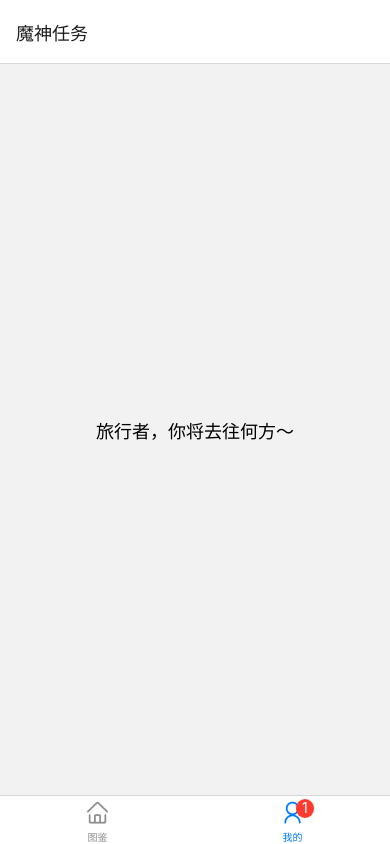
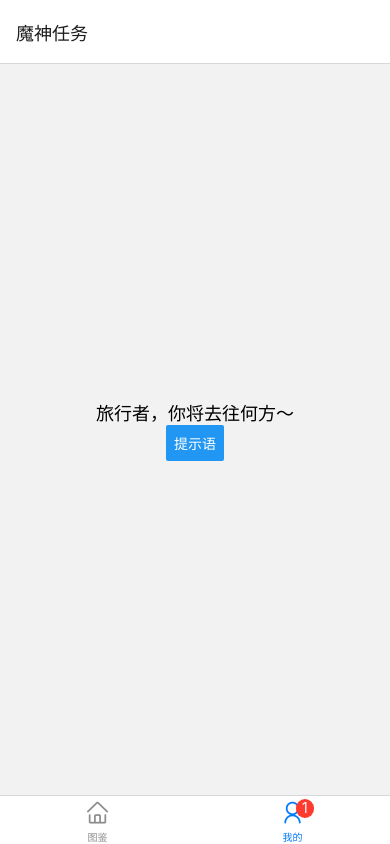
Before and after one commit to jsdawn/rn-bachongdaren, a React Native app: screen /MyTab in a window 390 px wide. Built offline with nearby package versions, Linux system fonts and the light colour scheme; no server answers.

Commit message:
add Android module

```diff
--- a/src/views/My/index.js
+++ b/src/views/My/index.js
@@ -1,10 +1,20 @@
-import {StyleSheet, Text, View} from 'react-native';
+import {StyleSheet, Text, View, Button} from 'react-native';
 import React from 'react';
+import {NativeModules} from 'react-native';
 
 const My = () => {
   return (
     <View style={styles.container}>
       <Text style={styles.text}>旅行者，你将去往何方～</Text>
+      <Button
+        title="提示语"
+        onPress={() => {
+          NativeModules.ToastExample.show(
+            'Awesome222',
+            NativeModules.ToastExample.SHORT,
+          );
+        }}
+      />
     </View>
   );
 };
```
Also changed, not shown: 3 other files (tests, documents, lock files or other folders).
